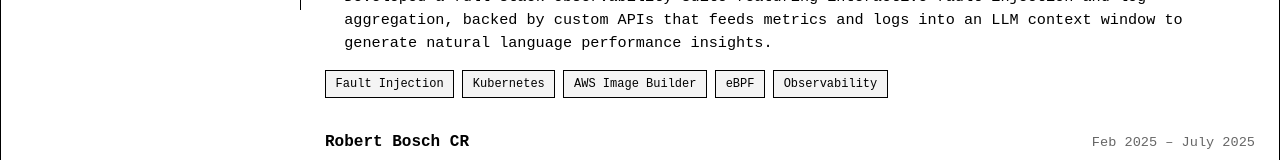
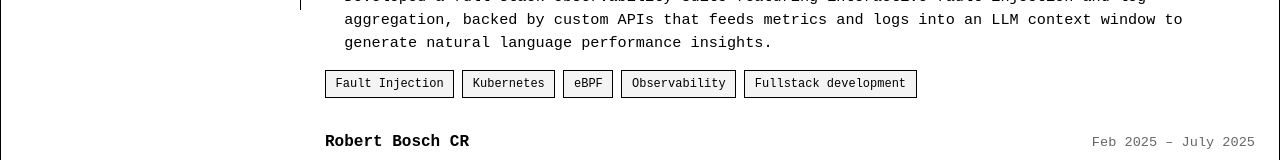
Before and after one commit to LikhithST/Likhith_Portfolio, a React (Vite) app: page /#/about in a window 1280 px wide. Shown: the part 790-950 px from the top of the page. Built offline with nearby package versions, Linux system fonts and the light colour scheme.

Commit message:
updated about

```diff
--- a/src/pages/About.jsx
+++ b/src/pages/About.jsx
@@ -18,7 +18,7 @@ const EXPERIENCE = [
       'Deployed cross-platform observability exporters (Node, Process, Windows, custom eBPF) as Kubernetes DaemonSets, utilizing kubernetes_sd_configs for dynamic discovery and label-based controls to manage resource overhead.',
       'Developed a full-stack observability suite featuring interactive fault injection and log aggregation, backed by custom APIs that feeds metrics and logs into an LLM context window to generate natural language performance insights.'
     ],
-    tags: ['Fault Injection', 'Kubernetes', 'AWS Image Builder', 'eBPF', 'Observability']
+    tags: ['Fault Injection', 'Kubernetes', 'eBPF', 'Observability', 'Fullstack development']
   },
   {
     company: 'Robert Bosch CR',
```
